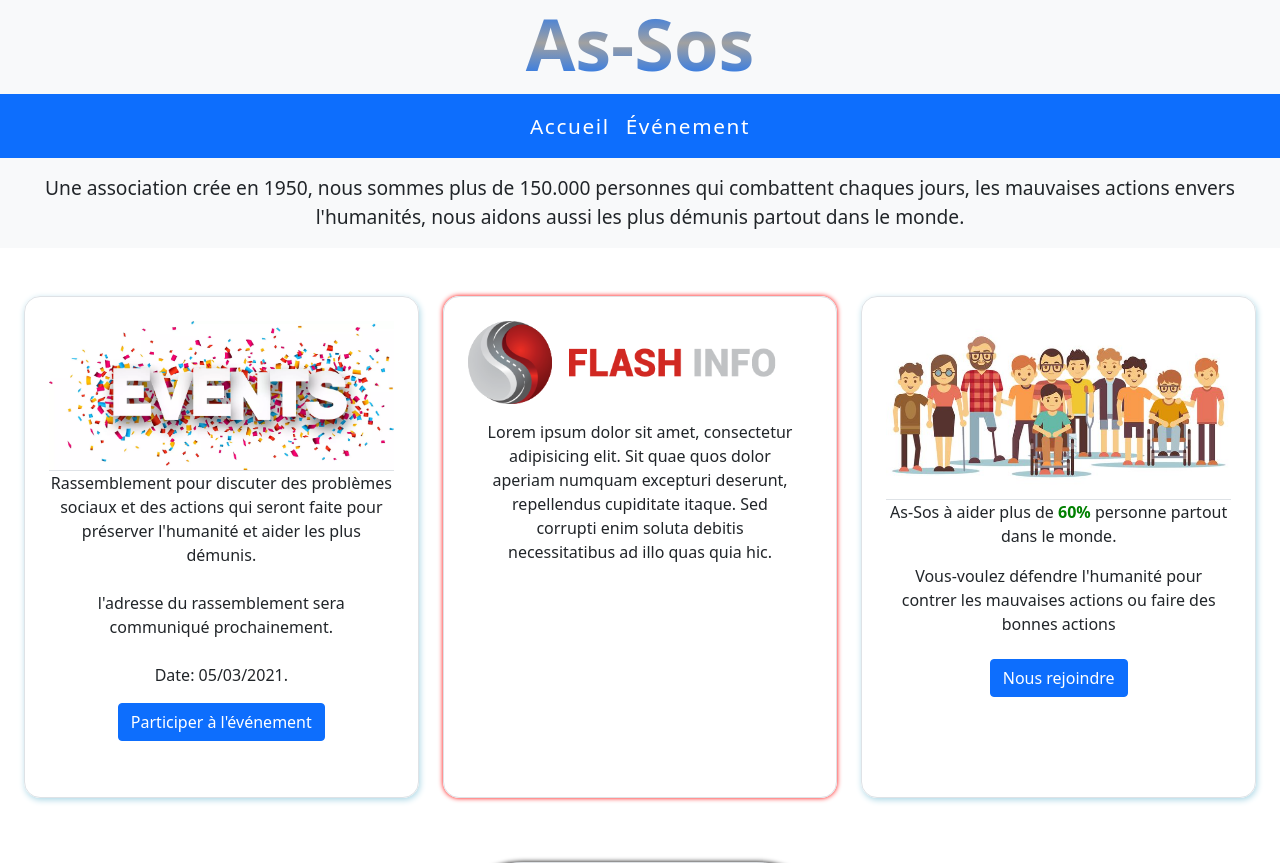
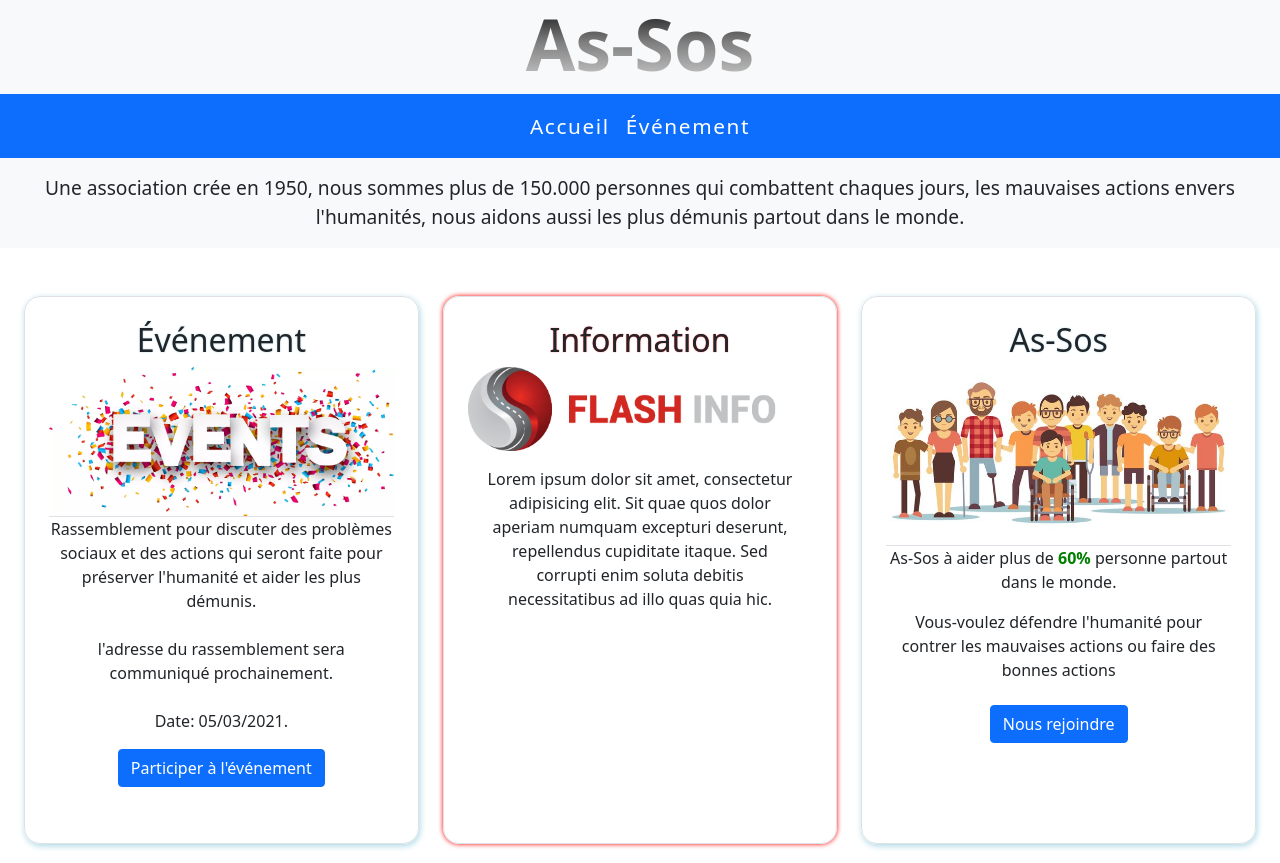
Before and after one commit to Jamsapps/eval, a PHP site: page / in a window 1280 px wide. Shown: the top 863 px of the page. Run offline with PHP 8.4, Linux system fonts and the light colour scheme.

Commit message:
Modified index html and css

```diff
--- a/Evaluation/css/index.css
+++ b/Evaluation/css/index.css
@@ -16,9 +16,43 @@ header {
 header h1 {
     font-weight: bold;
     font-size: 4.5rem;
-    background: -webkit-linear-gradient(#0d6efd, rgb(161, 161, 161), #0d6efd);
+    background: -webkit-linear-gradient(black, grey, lightgrey);
     -webkit-background-clip: text;
     -webkit-text-fill-color: transparent;
+}
+
+h1
+{
+  content: '';
+  width: 100%;
+  animation: animate 0.9s linear;
+}
+
+@keyframes animate {
+  0% {
+        transform:scaleX(0);
+        transform-origin: left;
+  }
+
+  50%
+  {
+        transform:scaleX(1);
+        transform-origin: left;
+  }
+
+  50.1%
+  {
+        transform:scaleX(1);
+        transform-origin: right;
+
+  }
+
+  100%
+  {
+        transform:scaleX(0);
+        transform-origin: right;
+
+  }
 }
 
 .image{
@@ -67,44 +101,17 @@ header h1 {
     font-size: 1.2rem;
 }
 
-/* Main */
-h1
-{
-  content: '';
-  width: 100%;
-  animation: animate 0.9s linear;
+/* Section */
+article h2 {
+    text-shadow: 0px 0px 1px red;
 }
 
-@keyframes animate {
-  0% {
-        transform:scaleX(0);
-        transform-origin: left;
-  }
-
-  50%
-  {
-        transform:scaleX(1);
-        transform-origin: left;
-  }
-
-  50.1%
-  {
-        transform:scaleX(1);
-        transform-origin: right;
-
-  }
-
-  100%
-  {
-        transform:scaleX(0);
-        transform-origin: right;
-
-  }
+article  {
+    box-shadow: 0px 0px 5px red;
 }
 
-/* Section */
-article  {
-    box-shadow: 0px 0px 5px red;
+aside h2 {
+    text-shadow: 0px 0px 2px lightblue;
 }
 
 aside {
--- a/Evaluation/index.html
+++ b/Evaluation/index.html
@@ -44,6 +44,7 @@
                 <div class="container">
 
                     <aside class="border">
+                        <h2>Événement</h2>
                         <img src="./Image/event.png" alt="événement" class="event border-bottom">
                         <p>
                             Rassemblement pour discuter des problèmes sociaux et des actions
@@ -62,6 +63,7 @@
                     <!-- Article flash info -->
                 <div class="container">
                     <article class="border">
+                        <h2>Information</h2>
                         <img src="./Image/flash-info.png" class="flash-info" alt="Flash-info">
                         <p class="p2">
                             Lorem ipsum dolor sit amet, consectetur adipisicing elit.
@@ -74,6 +76,7 @@
                     <!-- Aside info sur As-Sos-->
                 <div class="container">
                     <aside class="border">
+                        <h2>As-Sos</h2>
                         <img src="./Image/personne.jpg" class="image-aside border-bottom">
                         <p>As-Sos à aider plus de <span>60%</span> personne partout dans le monde.</p>
                         <p>Vous-voulez défendre l'humanité pour contrer les mauvaises actions ou faire des bonnes actions</p>
```
